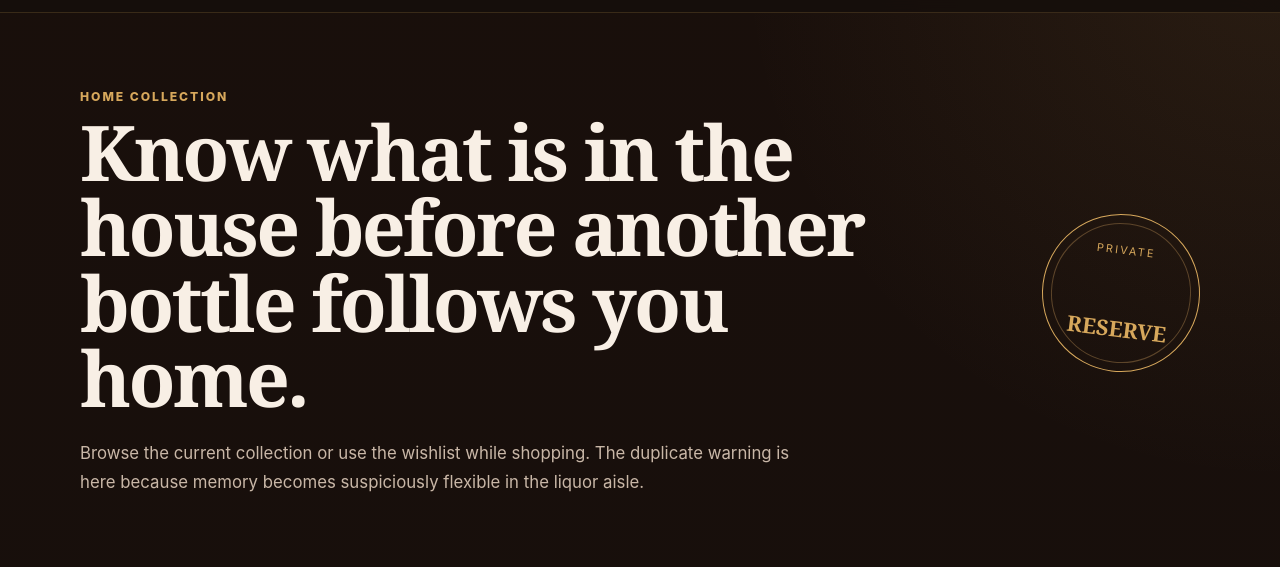
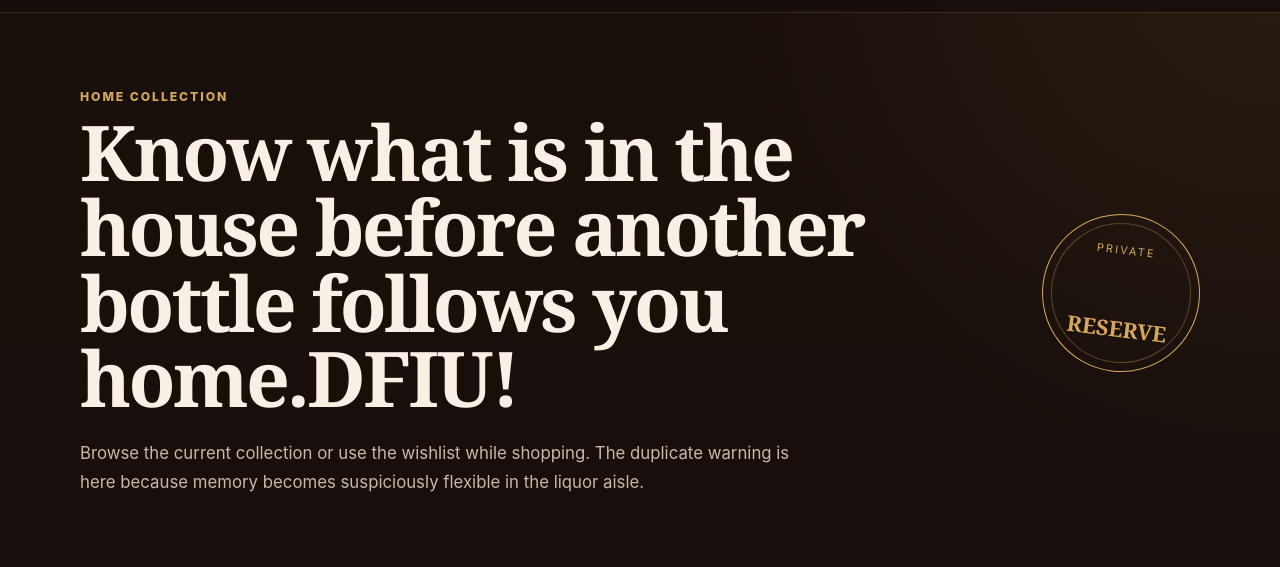
Before and after one commit to ewlindow/BV, a plain HTML site: page index.html in a window 1280 px wide. Shown: the part 60-627 px from the top of the page. Drawn offline with Linux system fonts and the light colour scheme.

Commit message:
Update index.html

```diff
--- a/index.html
+++ b/index.html
@@ -29,7 +29,7 @@
     <section class="hero">
       <div>
         <p class="eyebrow">Home collection</p>
-        <h1>Know what is in the house before another bottle follows you home.</h1>
+        <h1>Know what is in the house before another bottle follows you home.DFIU!</h1>
         <p class="hero-copy">Browse the current collection or use the wishlist while shopping. The duplicate warning is here because memory becomes suspiciously flexible in the liquor aisle.</p>
       </div>
       <div class="hero-badge" aria-hidden="true">
```
